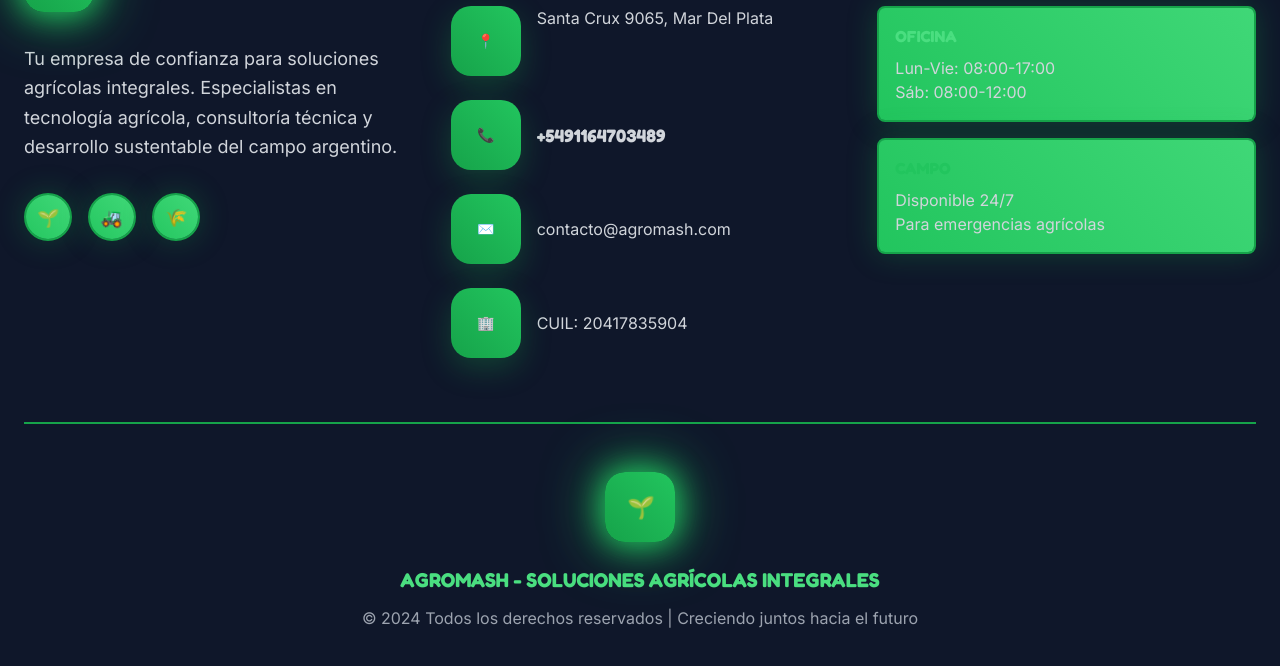
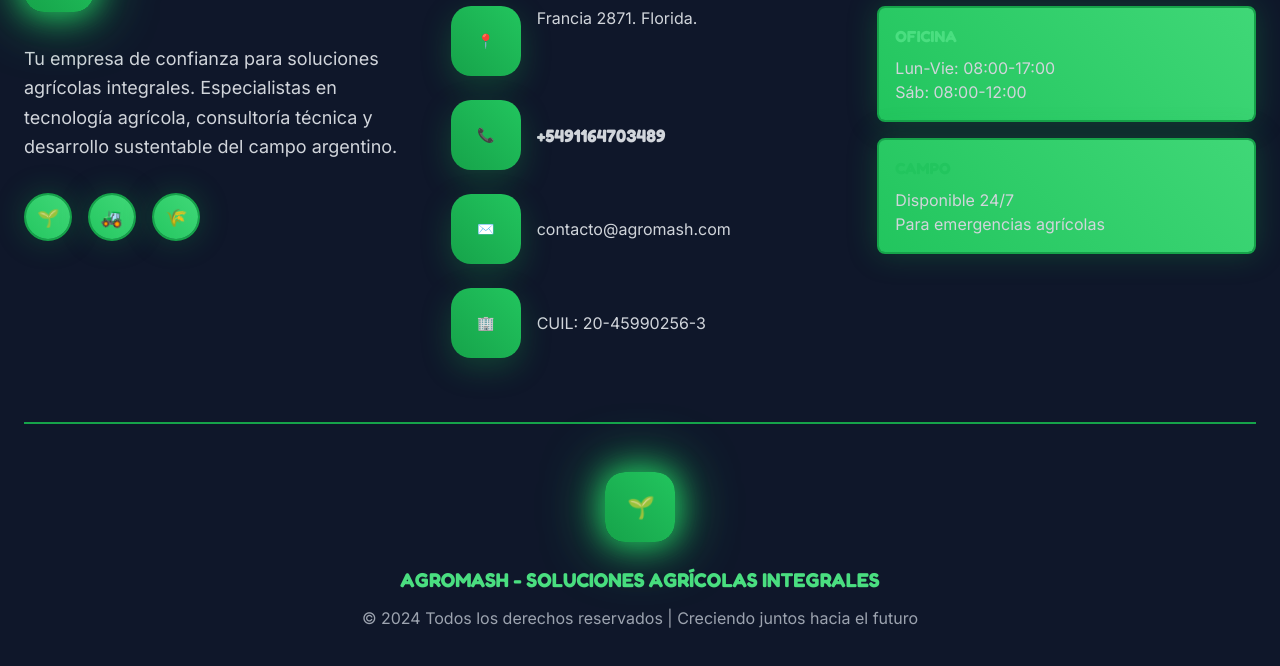
Before and after one commit to mateopuertos378-sudo/Agromash, a plain HTML site: page index.html in a window 1280 px wide. Shown: the part 4450-5116 px from the top of the page. Drawn offline with nearby package versions, Linux system fonts and the light colour scheme.

Commit message:
Add files via upload

```diff
--- a/index.html
+++ b/index.html
@@ -706,7 +706,7 @@ Tu empresa de confianza para soluciones agrícolas integrales. Especialistas en
               <div class="shine-icon">
                 <div class="text-white text-sm">📍</div>
               </div>
-              <span>Santa Crux 9065, Mar Del Plata</span>
+              <span>Francia 2871. Florida.</span>
             </div>
             <div class="flex items-center space-x-4">
               <div class="shine-icon">
@@ -724,7 +724,7 @@ Tu empresa de confianza para soluciones agrícolas integrales. Especialistas en
               <div class="shine-icon">
                 <div class="text-white text-sm">🏢</div>
               </div>
-              <span>CUIL: 20417835904</span>
+              <span>CUIL: 20-45990256-3</span>
             </div>
           </div>
         </div>
```
